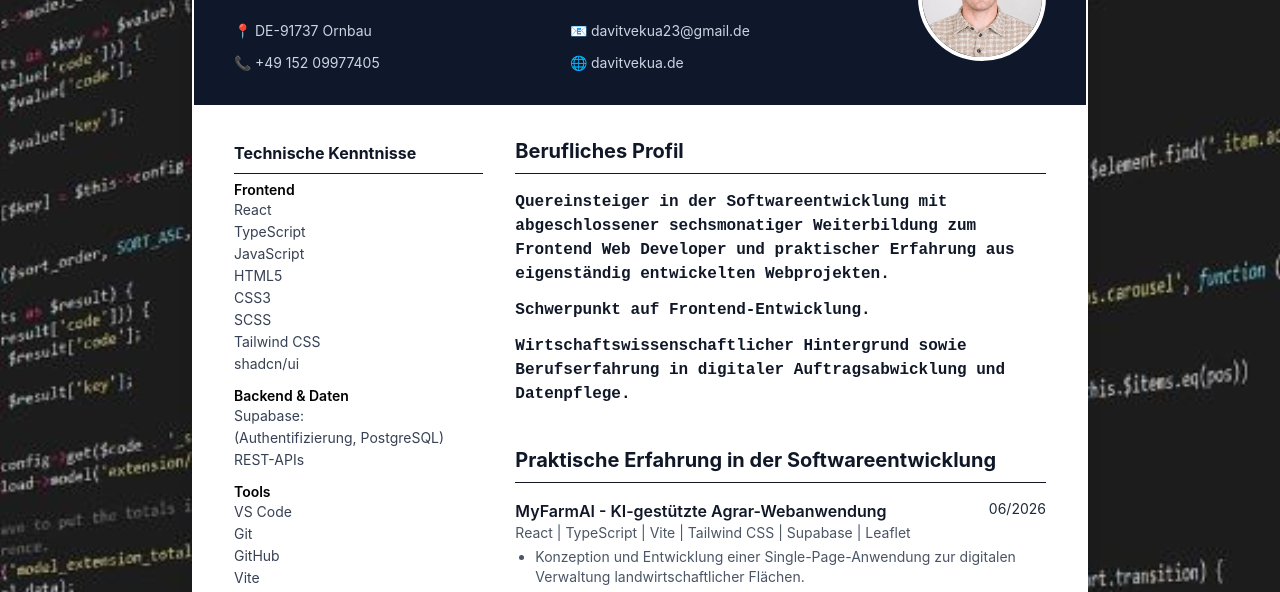
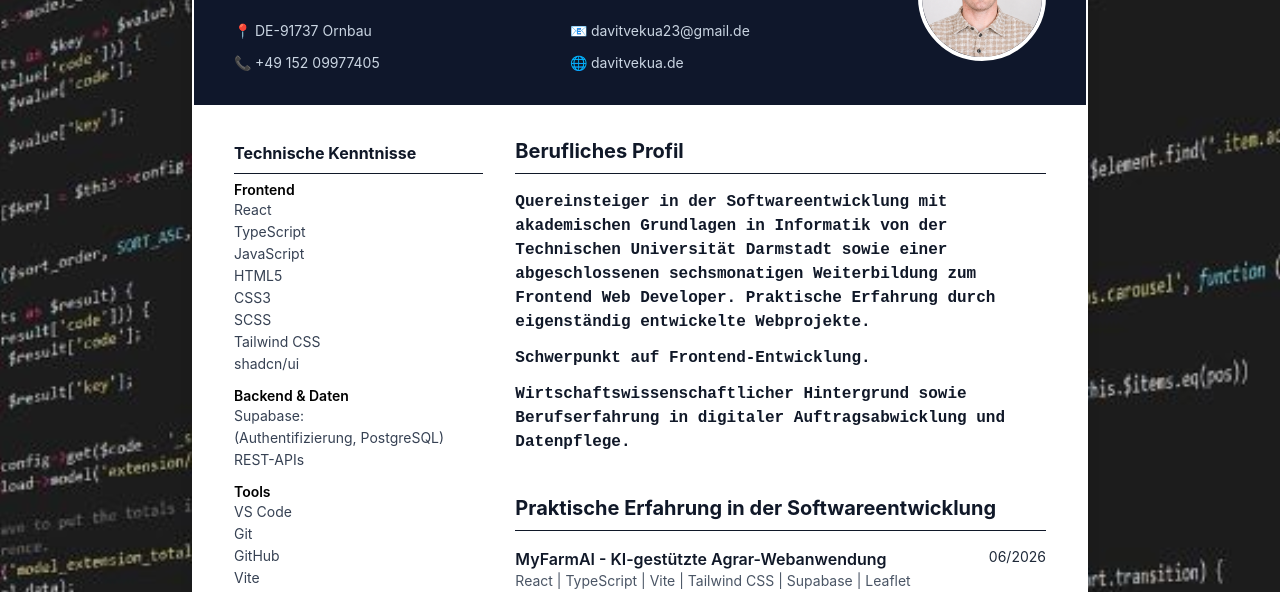
Before and after one commit to Davitvekua/cv-davitvekua, a website built with Vite: page lebenslauf.html in a window 1280 px wide. Shown: the part 169-761 px from the top of the page. Built offline with nearby package versions, Linux system fonts and the light colour scheme.

Commit message:
Lebenslauf Update

```diff
--- a/lebenslauf.html
+++ b/lebenslauf.html
@@ -211,10 +211,11 @@
 
             <div class="font-semibold bitcount-font">
               <p class="mb-3">
-                Quereinsteiger in der Softwareentwicklung mit abgeschlossener
-                sechsmonatiger Weiterbildung zum Frontend Web Developer und
-                praktischer Erfahrung aus eigenständig entwickelten
-                Webprojekten.
+                Quereinsteiger in der Softwareentwicklung mit akademischen
+                Grundlagen in Informatik von der Technischen Universität
+                Darmstadt sowie einer abgeschlossenen sechsmonatigen
+                Weiterbildung zum Frontend Web Developer. Praktische Erfahrung
+                durch eigenständig entwickelte Webprojekte.
               </p>
 
               <p class="mb-3">Schwerpunkt auf Frontend-Entwicklung.</p>
```
